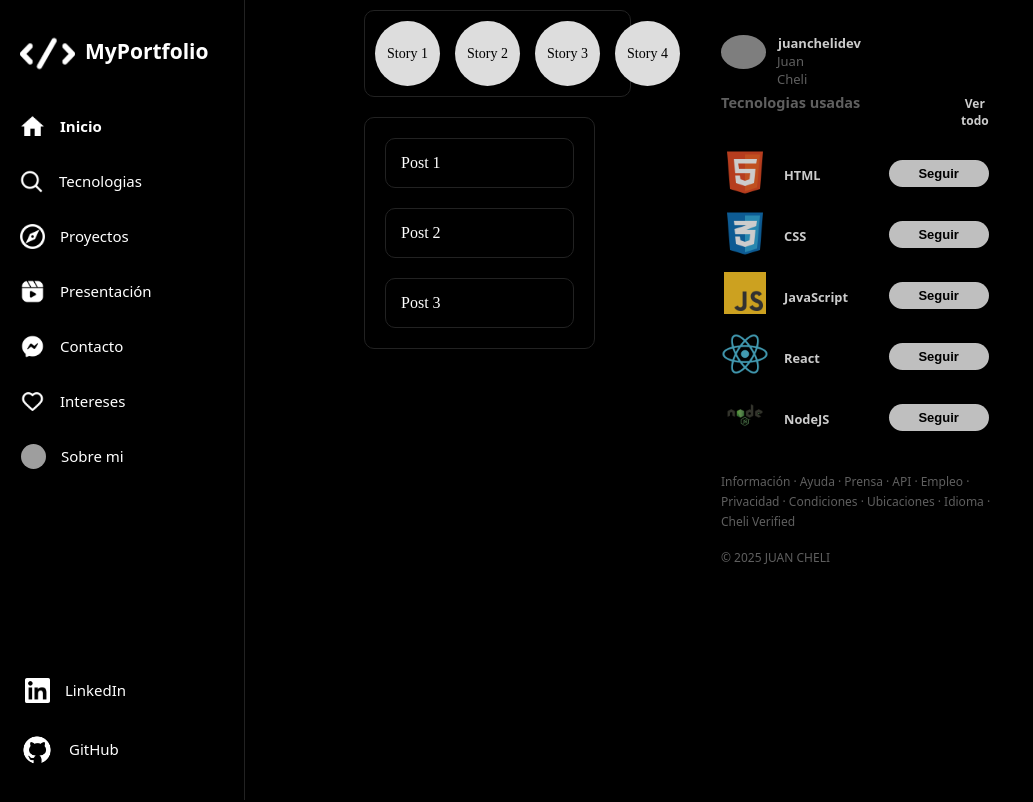
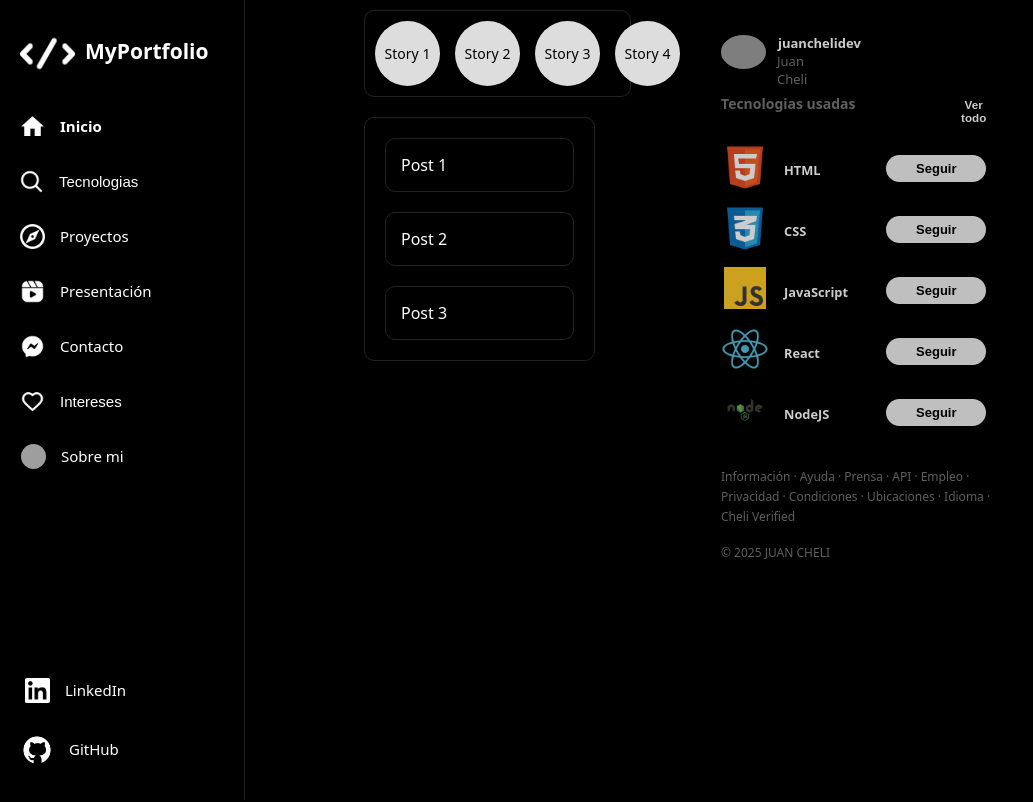
Before and after one commit to JuanCheli/portfolio, a React (Vite) app in the folder front/: page / in a window 1280 px wide. Shown: the top 802 px of the page, without its empty margins (0-1033 px from the left). Built offline with nearby package versions, Linux system fonts and the light colour scheme; grey boxes are pictures that could not be loaded.

Commit message:
Some styles changed

```diff
--- a/front/src/index.css
+++ b/front/src/index.css
@@ -1,6 +1,7 @@
 body {
   margin: 0 auto;
   background-color: #000;
+  font-family: system-ui;
 }
 
 .layout {
--- a/front/src/styles/home-styles.css
+++ b/front/src/styles/home-styles.css
@@ -73,7 +73,6 @@
   position:sticky; /* Fijo mientras se hace scroll */
   top: 5px;
   color: #fff;
-  font-family: system-ui;
 }
 
 .profile-summary {
@@ -110,7 +109,7 @@
 }
 
 .suggestions {
-  margin-top: 33px;
+  margin-top: 35px;
 }
 
 .suggestions .suggestions-all {
@@ -121,11 +120,10 @@
   color: #fff;
   text-decoration: none;
   margin-left: 230px;
-  margin-top: -37px;
+  margin-top: -34px;
   display: flex;
   cursor: pointer;
-  font-size: 12px;
-  font-family: system-ui;
+  font-size: 0.73rem;
   font-weight: bold;
 }
 
@@ -134,7 +132,7 @@
 }
 
 .suggestions-for-you {
-  font-size: 14.5px;
+  font-size: 14px;
   font-weight: 700;
   color: #777;
 }
--- a/front/src/styles/menu-styles.css
+++ b/front/src/styles/menu-styles.css
@@ -132,7 +132,6 @@
 .principal-bar span,
 .secondary-bar span {
     font-size: 15px;
-    font-family: system-ui;
     color: #fff;
     text-decoration: none;
     display: inline-flex;
--- a/front/src/styles/not-found.css
+++ b/front/src/styles/not-found.css
@@ -1,7 +1,6 @@
 .not-found {
     color: #fff;
     text-align: center;
-    font-family: system-ui;
     padding: 20px;
     margin-left: 200px;
 }
```
